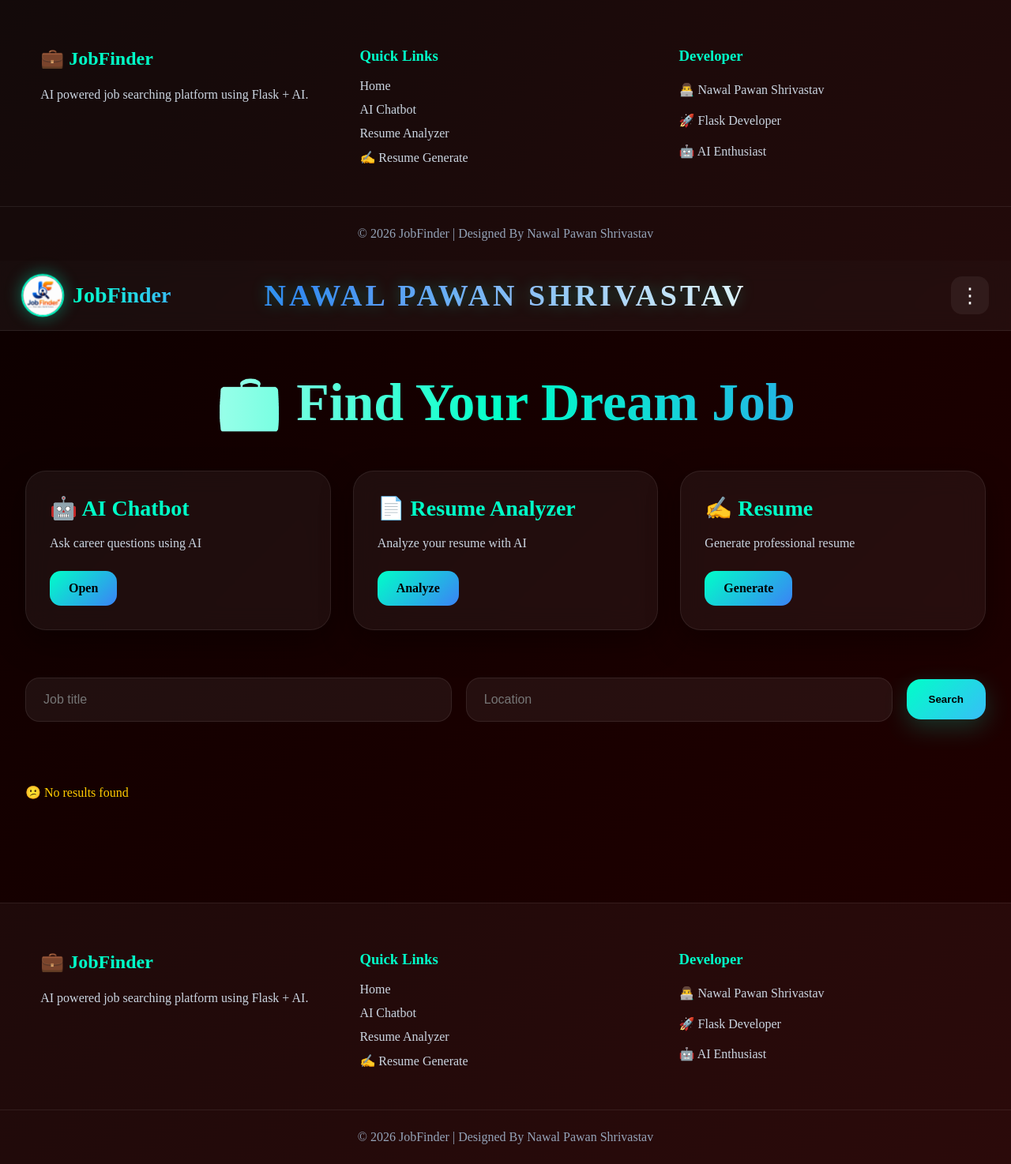
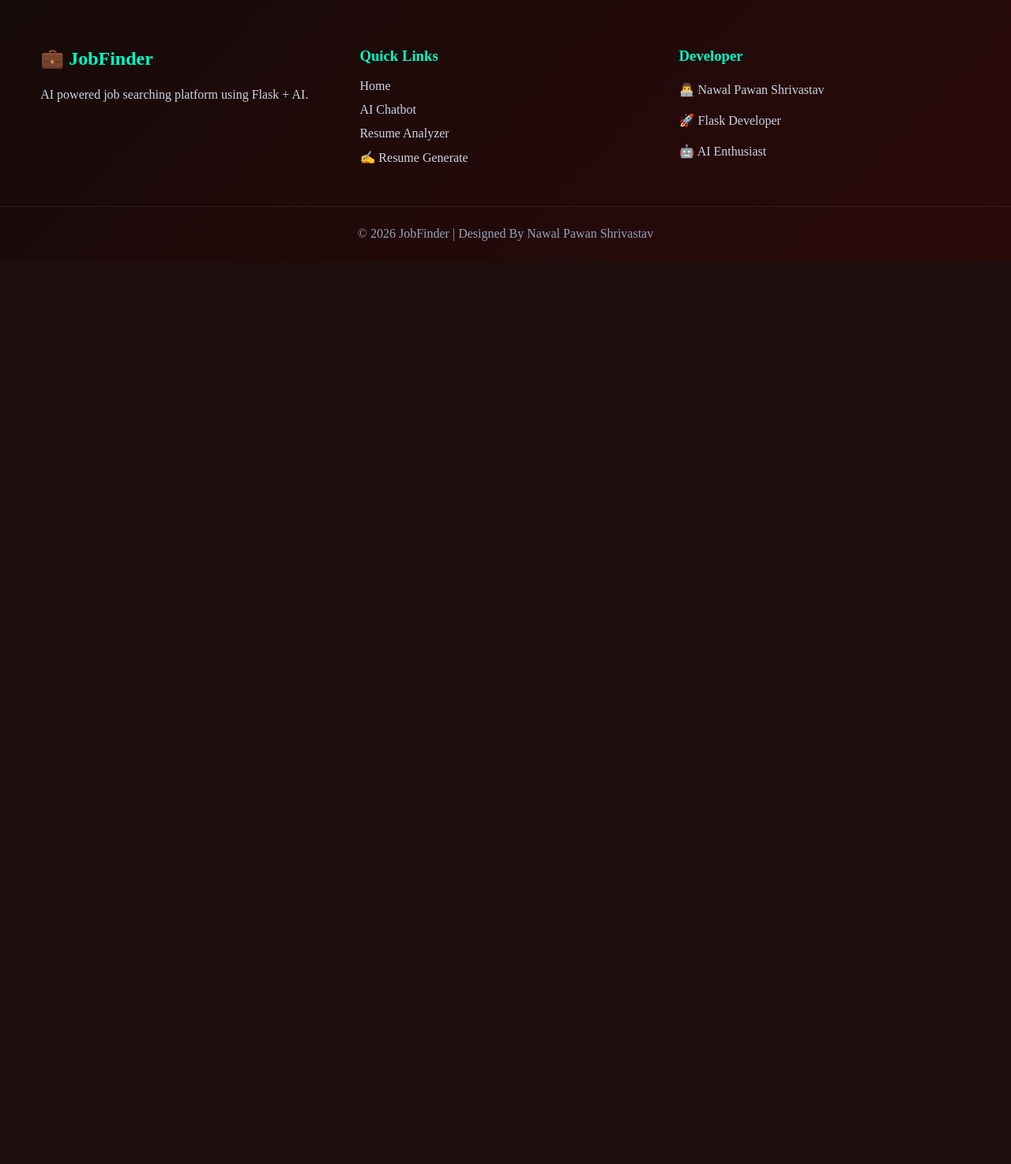
Before and after one commit to pawankumarshrivastava34-cpu/job_finder, a Flask app: page /jobs in a window 1280 px wide. Shown: the part 813-2287 px from the top of the page at 79% size. After the commit the page ends 1118 px from the top, so only its background shows below. Run offline with Flask 3, Linux system fonts and the light colour scheme; data that the repository does not hold is empty.

Commit message:
Update index.html

```diff
--- a/templates/index.html
+++ b/templates/index.html
@@ -253,247 +253,3 @@ window.onload = function() {
 
 </body>
 </html>
-
-    </style>
-
-
-<!-- 🔥 NAVBAR -->
-<div class="navbar">
-    <!-- <h2>💼 JobFinder</h2> -->
-     <div class="logo">
-    <img src="{{ url_for('static', filename='logo.png') }}" alt="logo">
-    <span>JobFinder</span>
-</div>
-<div class="hero">
-
-    <!-- <img src="{{ url_for('static', filename='logos.jpeg') }}" alt="hero"> -->
-
-    <div class="hero-name">
-        <span class="hero-text">
-            Nawal Pawan Shrivastav
-        </span>
-    </div>
-
-</div>
-    <div class="menu">
-        <button onclick="toggleMenu()">⋮</button>
-        <div id="dropdown" class="dropdown">
-
-    <a href="/profile">👤 Profile</a>
-
-    <a href="/chatbot">🤖 AI Chatbot</a>
-
-    <a href="/resume-analyzer">📄 Resume Analyzer</a>
-
-    <a href="/resume">✍️ Resume Generate</a>
-
-    <a href="/logout">🚪 Logout</a>
-
-</div>
-    </div>
-</div>
-
-<div class="container">
-
-<h1>💼 Find Your Dream Job</h1>
-<!-- 🔥 AI FEATURES -->
-
-<div class="ai-section">
-
-    <div class="ai-card">
-        <h2>🤖 AI Chatbot</h2>
-        <p>Ask career questions using AI</p>
-        <a href="/chatbot">Open</a>
-    </div>
-
-    <div class="ai-card">
-        <h2>📄 Resume Analyzer</h2>
-        <p>Analyze your resume with AI</p>
-        <a href="/resume-analyzer">Analyze</a>
-    </div>
-
-    <div class="ai-card">
-        <h2>✍️ Resume</h2>
-        <p>Generate professional resume</p>
-        <a href="/resume">Generate</a>
-    </div>
-
-</div>
-
-<!-- 🔍 SEARCH -->
-<form action="/jobs" method="GET" class="search-box" onsubmit="saveSearch()">
-    <input type="text" name="job" placeholder="Job title" value="{{ job }}" required>
-    <input type="text" name="location" placeholder="Location" value="{{ location }}" required>
-
-    <input type="hidden" name="page" value="1">
-    <button type="submit">Search</button>
-</form>
-
-<!-- 🕒 RECENT SEARCH -->
-<div id="recentBox" style="margin:10px; color:#aaa;"></div>
-
-<!-- 🔥 TRENDING -->
-{% if not is_search %}
-<div class="results">
-
-    {% if trending_jobs %}
-        {% for job in trending_jobs %}
-        <div class="card">
-            <h3>{{ job.title }}</h3>
-            <p>{{ job.company }}</p>
-            <p>{{ job.location }}</p>
-            <p>💰 {{ job.salary }}</p>
-            <p>📌 {{ job.type }}</p>
-            <a href="{{ job.link }}" target="_blank">Apply</a>
-        </div>
-        {% endfor %}
-    {% endif %}
-
-</div>
-{% endif %}
-
-<!-- 📊 SEARCH RESULTS -->
-<div class="results">
-
-{% if jobs and jobs|length > 0 %}
-
-    {% for job in jobs %}
-    <div class="card">
-
-        <h3>{{ job.job_title }}</h3>
-        <p>🏢 {{ job.employer_name }}</p>
-        <p>📍 {{ job.job_city }}</p>
-
-        {% if job.job_employment_type %}
-        <p>📌 {{ job.job_employment_type }}</p>
-        {% endif %}
-
-        {% if job.job_apply_link %}
-        <a href="{{ job.job_apply_link }}" target="_blank">Apply Now</a>
-        {% endif %}
-
-    </div>
-    {% endfor %}
-
-{% elif is_search %}
-
-    <div style="color:#ffcc00; margin-top:20px;">
-        😕 No results found
-    </div>
-
-{% endif %}
-
-</div>
-
-<!-- 🔄 NEXT PAGE -->
-{% if jobs %}
-<div class="next-btn">
-
-<form action="/jobs" method="GET">
-
-    <input type="hidden" name="job" value="{{ job }}">
-    <input type="hidden" name="location" value="{{ location }}">
-
-    <input type="hidden" name="page" value="{{ page|default(1)|int + 1 }}">
-
-    <button type="submit">Next Page →</button>
-
-</form>
-
-</div>
-{% endif %}
-
-</div>
-
-<!-- ⚡ JS -->
-<script>
-
-let text = "💼 Find Your Dream Job";
-let i = 0;
-
-function typeEffect(){
-    if(i < text.length){
-        document.querySelector("h1").innerHTML += text.charAt(i);
-        i++;
-        setTimeout(typeEffect, 50);
-    }
-}
-
-document.querySelector("h1").innerHTML = "";
-typeEffect();
-
-function toggleMenu() {
-    let menu = document.getElementById("dropdown");
-    menu.style.display = menu.style.display === "block" ? "none" : "block";
-}
-
-// recent search
-let recent = JSON.parse(localStorage.getItem("recent") || "[]");
-
-function saveSearch() {
-    let job = document.querySelector('input[name="job"]').value;
-    let location = document.querySelector('input[name="location"]').value;
-
-    if(job && location){
-        recent.unshift(job + " - " + location);
-        recent = recent.slice(0, 5);
-        localStorage.setItem("recent", JSON.stringify(recent));
-    }
-}
-
-window.onload = function() {
-    let box = document.getElementById("recentBox");
-
-    recent.forEach(item => {
-        let div = document.createElement("div");
-        div.innerHTML = "🕒 " + item;
-        box.appendChild(div);
-    });
-}
-
-</script>
-
-<!-- ================= FOOTER ================= -->
-
-<footer class="footer">
-
-    <div class="footer-container">
-
-        <div class="footer-box">
-            <h2>💼 JobFinder</h2>
-            <p>
-                AI powered job searching platform using Flask +  AI.
-            </p>
-        </div>
-
-        <div class="footer-box">
-            <h3>Quick Links</h3>
-
-            <a href="/">Home</a>
-            <a href="/chatbot">AI Chatbot</a>
-            <a href="/resume-analyzer">Resume Analyzer</a>
-            <a href="/resume">
-
-    ✍️ Resume Generate
-
-</a>
-        </div>
-
-        <div class="footer-box">
-            <h3>Developer</h3>
-
-            <p>👨‍💻 Nawal Pawan Shrivastav</p>
-            <p>🚀 Flask Developer</p>
-            <p>🤖 AI Enthusiast</p>
-        </div>
-
-    </div>
-
-    <div class="footer-bottom">
-        © 2026 JobFinder | Designed By Nawal Pawan Shrivastav
-    </div>
-
-</footer>
-
-</body>
-</html>
```
